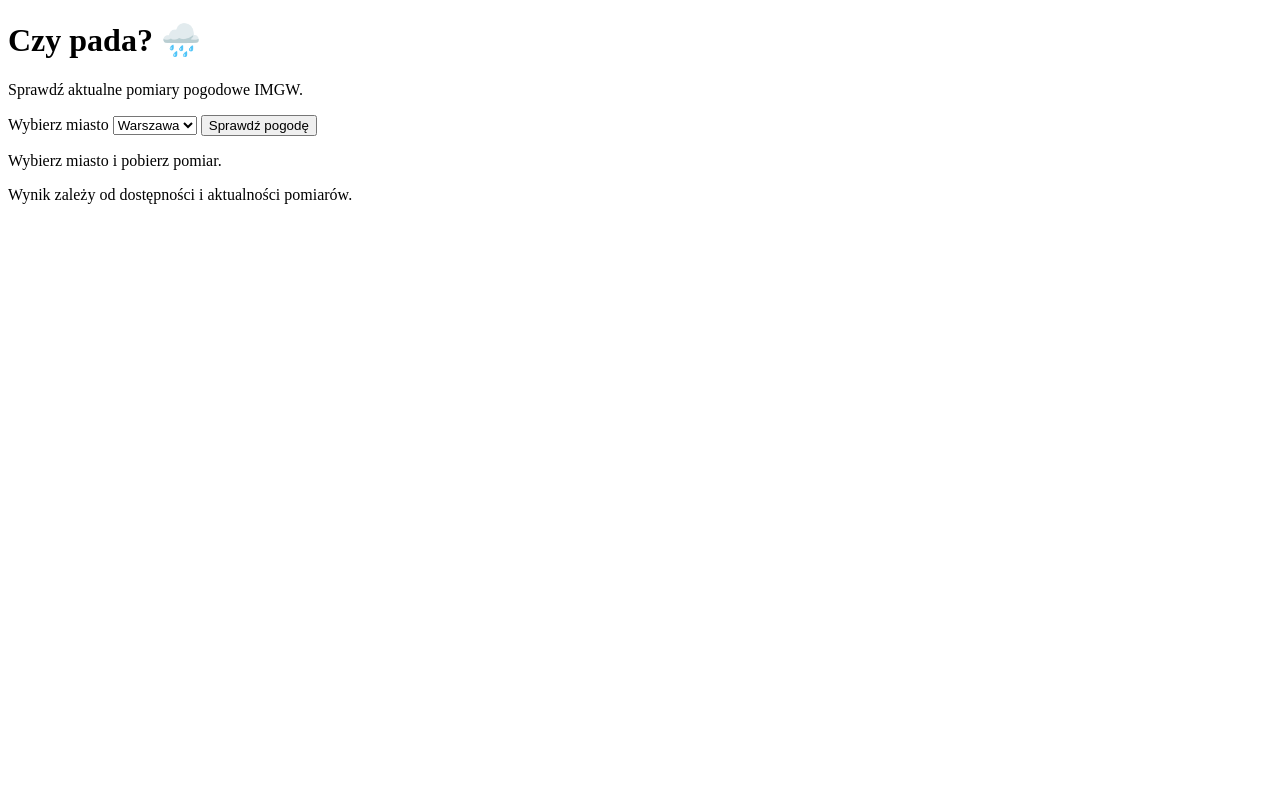
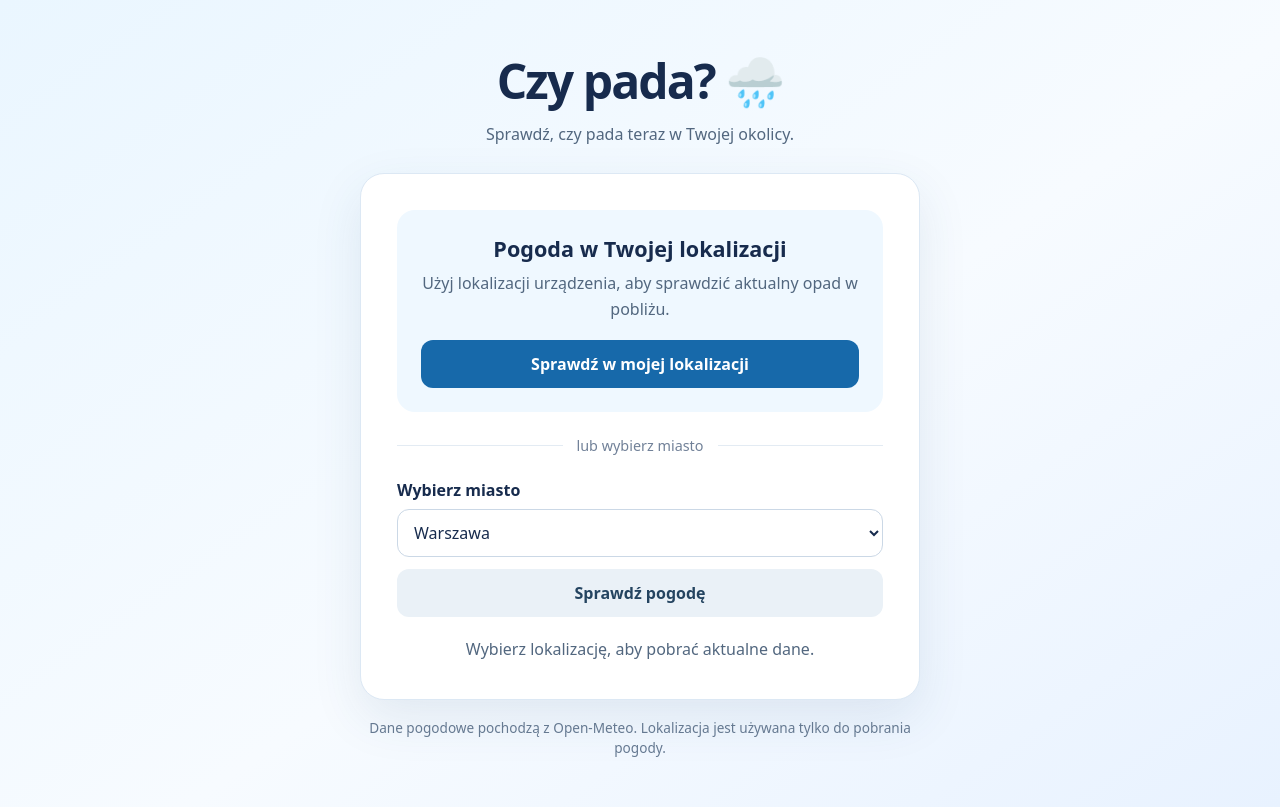
Before and after one commit to KDadej/czyPada, a plain HTML site: page index.html in a window 1280 px wide. Drawn offline with Linux system fonts and the light colour scheme.

Commit message:
dodanie wyszukiwania lokalizacji

```diff
--- a/index.html
+++ b/index.html
@@ -12,10 +12,19 @@
   <main class="app">
     <h1>Czy pada? 🌧️</h1>
     <p class="subtitle">
-      Sprawdź aktualne pomiary pogodowe IMGW.
+      Sprawdź, czy pada teraz w Twojej okolicy.
     </p>
 
     <section class="weather-card">
+      <section class="location-check" aria-labelledby="location-title">
+        <h2 id="location-title">Pogoda w Twojej lokalizacji</h2>
+        <p>Użyj lokalizacji urządzenia, aby sprawdzić aktualny opad w pobliżu.</p>
+        <button id="use-location" type="button">Sprawdź w mojej lokalizacji</button>
+      </section>
+
+      <div class="divider"><span>lub wybierz miasto</span></div>
+
+      <div class="city-check">
         <label for="city">Wybierz miasto</label>
 
         <select id="city">
@@ -26,22 +35,22 @@
           <option value="52.41,16.93" data-station="Poznań">Poznań</option>
         </select>
 
-      <button id="check-weather">
-        Sprawdź pogodę
-      </button>
+        <button id="check-weather" type="button">Sprawdź pogodę</button>
+      </div>
 
       <p id="status" role="status">
-        Wybierz miasto i pobierz pomiar.
+        Wybierz lokalizację, aby pobrać aktualne dane.
       </p>
 
       <div id="result" hidden>
+        <p id="weather-location"></p>
         <h2 id="rain-status"></h2>
         <p id="details"></p>
       </div>
     </section>
 
     <p class="footnote">
-      Wynik zależy od dostępności i aktualności pomiarów.
+      Dane pogodowe pochodzą z Open-Meteo. Lokalizacja jest używana tylko do pobrania pogody.
     </p>
   </main>
 </body>
--- a/script.js
+++ b/script.js
@@ -1,23 +1,52 @@
 const citySelect = document.querySelector("#city");
 const checkButton = document.querySelector("#check-weather");
+const locationButton = document.querySelector("#use-location");
 const statusText = document.querySelector("#status");
 const resultBox = document.querySelector("#result");
+const weatherLocation = document.querySelector("#weather-location");
 const rainStatus = document.querySelector("#rain-status");
 const details = document.querySelector("#details");
 
 checkButton.addEventListener("click", checkWeather);
+locationButton.addEventListener("click", checkLocationWeather);
 
-async function checkWeather() {
+function checkWeather() {
   const option = citySelect.selectedOptions[0];
   const [lat, lon] = option.value.split(",");
   const stationName = option.dataset.station;
+  loadWeather(lat, lon, option.textContent, stationName);
+}
 
-  checkButton.disabled = true;
-  statusText.textContent = "Pobieram dane...";
+function checkLocationWeather() {
+  if (!navigator.geolocation) {
+    statusText.textContent = "Ta przeglądarka nie obsługuje lokalizacji urządzenia.";
+    return;
+  }
+
+  setLoading("Pobieram Twoją lokalizację...");
+  navigator.geolocation.getCurrentPosition(
+    ({ coords }) => {
+      const place = `Twoja lokalizacja (${coords.latitude.toFixed(3)}, ${coords.longitude.toFixed(3)})`;
+      loadWeather(coords.latitude, coords.longitude, place);
+    },
+    error => {
+      const message = error.code === error.PERMISSION_DENIED
+        ? "Brak zgody na lokalizację. Możesz wybrać miasto poniżej."
+        : error.code === error.POSITION_UNAVAILABLE
+          ? "Nie udało się ustalić lokalizacji urządzenia."
+          : "Ustalanie lokalizacji trwało zbyt długo. Spróbuj ponownie.";
+      statusText.textContent = message;
+      setButtonsDisabled(false);
+    },
+    { enableHighAccuracy: false, maximumAge: 300000, timeout: 10000 }
+  );
+}
+
+async function loadWeather(lat, lon, place, stationName) {
+  setLoading("Pobieram aktualne dane pogodowe...");
   resultBox.hidden = true;
 
   try {
-    // 1. Bieżący opad (Open-Meteo) – główne źródło
     const url =
       "https://api.open-meteo.com/v1/forecast" +
       `?latitude=${lat}&longitude=${lon}` +
@@ -46,10 +75,10 @@ async function checkWeather() {
     }
 
     let text =
-      `Opad: ${current.precipitation} mm (ostatnie 15 min). ` +
+      `Opad teraz: ${current.precipitation} mm. ` +
       `Temperatura: ${current.temperature_2m}°C. `;
 
-    // 2. Ostatni pomiar ze stacji IMGW – informacja dodatkowa
+    if (stationName) {
       try {
         const imgw = await fetchImgwStation(stationName);
         if (imgw) {
@@ -58,18 +87,31 @@ async function checkWeather() {
             `godz. ${imgw.godzina_pomiaru}:00, suma opadu ${imgw.suma_opadu} mm.`;
         }
       } catch {
-      // brak danych IMGW nie blokuje wyniku
+        // IMGW data is supplementary; Open-Meteo remains the primary result.
+      }
     }
 
+    weatherLocation.textContent = place;
     details.textContent = text;
     resultBox.hidden = false;
     statusText.textContent =
       `Zaktualizowano: ${new Date().toLocaleTimeString("pl-PL")}`;
   } catch (error) {
-    statusText.textContent = `Nie udało się pobrać danych: ${error.message}`;
+    statusText.textContent = `Nie udało się pobrać danych pogodowych: ${error.message}`;
   } finally {
-    checkButton.disabled = false;
+    setButtonsDisabled(false);
   }
+}
+
+function setLoading(message) {
+  setButtonsDisabled(true);
+  statusText.textContent = message;
+  resultBox.hidden = true;
+}
+
+function setButtonsDisabled(disabled) {
+  checkButton.disabled = disabled;
+  locationButton.disabled = disabled;
 }
 
 async function fetchImgwStation(name) {
--- a/style.css
+++ b/style.css
@@ -0,0 +1,174 @@
+* {
+  box-sizing: border-box;
+}
+
+body {
+  margin: 0;
+  min-height: 100vh;
+  padding: 48px 20px;
+  background: linear-gradient(145deg, #eaf6ff, #f7fbff 55%, #e8f2ff);
+  color: #172b4d;
+  font-family: system-ui, -apple-system, BlinkMacSystemFont, "Segoe UI", sans-serif;
+}
+
+.app {
+  width: min(100%, 560px);
+  margin: 0 auto;
+}
+
+h1 {
+  margin: 0;
+  font-size: clamp(2rem, 8vw, 3rem);
+  letter-spacing: -0.04em;
+  text-align: center;
+}
+
+.subtitle {
+  margin: 10px 0 28px;
+  color: #52677f;
+  text-align: center;
+}
+
+.weather-card {
+  padding: clamp(22px, 6vw, 36px);
+  border: 1px solid #dce8f4;
+  border-radius: 24px;
+  background: #fff;
+  box-shadow: 0 18px 50px rgb(35 76 122 / 10%);
+}
+
+.location-check {
+  padding: 24px;
+  border-radius: 18px;
+  background: #eff8ff;
+  text-align: center;
+}
+
+.location-check h2 {
+  margin: 0 0 8px;
+  font-size: 1.35rem;
+}
+
+.location-check p,
+#status,
+#details {
+  color: #52677f;
+  line-height: 1.6;
+}
+
+.location-check p {
+  margin: 0 0 18px;
+}
+
+button,
+select {
+  width: 100%;
+  min-height: 48px;
+  border-radius: 12px;
+  font: inherit;
+}
+
+button {
+  padding: 11px 16px;
+  border: 0;
+  background: #1769aa;
+  color: #fff;
+  font-weight: 650;
+  cursor: pointer;
+}
+
+button:hover:not(:disabled) {
+  background: #10558d;
+}
+
+button:focus-visible,
+select:focus-visible {
+  outline: 3px solid #8cc9ff;
+  outline-offset: 3px;
+}
+
+button:disabled {
+  cursor: wait;
+  opacity: 0.65;
+}
+
+.divider {
+  display: flex;
+  align-items: center;
+  gap: 14px;
+  margin: 24px 0;
+  color: #718198;
+  font-size: 0.9rem;
+}
+
+.divider::before,
+.divider::after {
+  height: 1px;
+  flex: 1;
+  background: #e3ebf3;
+  content: "";
+}
+
+.city-check label {
+  display: block;
+  margin-bottom: 8px;
+  font-weight: 600;
+}
+
+select {
+  padding: 10px 12px;
+  border: 1px solid #cbd8e6;
+  background: #fff;
+  color: inherit;
+}
+
+#check-weather {
+  margin-top: 12px;
+  background: #eaf1f7;
+  color: #244460;
+}
+
+#check-weather:hover:not(:disabled) {
+  background: #dce9f4;
+}
+
+#status {
+  margin: 20px 0 0;
+  text-align: center;
+}
+
+#result {
+  margin-top: 22px;
+  padding: 20px;
+  border-radius: 16px;
+  background: #f7fafc;
+}
+
+#weather-location {
+  margin: 0 0 8px;
+  color: #52677f;
+  font-size: 0.9rem;
+}
+
+#rain-status {
+  margin: 0;
+  font-size: 1.45rem;
+}
+
+#details {
+  margin: 10px 0 0;
+}
+
+.footnote {
+  margin: 18px 8px 0;
+  color: #657991;
+  font-size: 0.85rem;
+  line-height: 1.5;
+  text-align: center;
+}
+
+@media (max-width: 480px) {
+  body {
+    padding: 30px 14px;
+  }
+}
```
Lines whose indentation alone changed are shown as unchanged.
